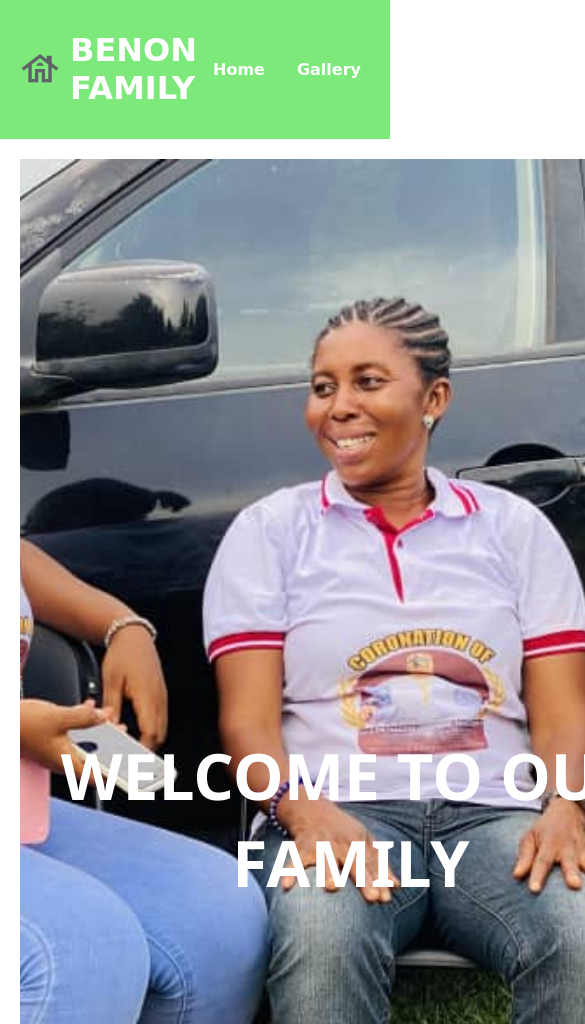
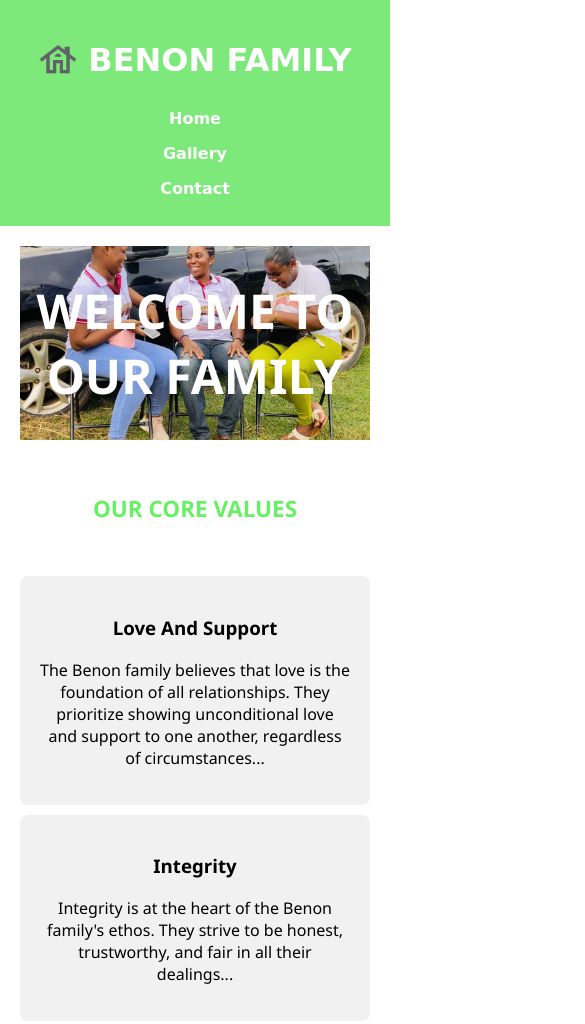
Before and after one commit to snr-roko/family-website, a plain HTML site: page index.html in a window 390 px wide. Shown: the top 1024 px of the page, 585 px wide, since content can reach past the window. Drawn offline with Linux system fonts and the light colour scheme.

Commit message:
Media Queries for phone screen sizes added to the styling to provide responsiveness

```diff
--- a/styles.css
+++ b/styles.css
@@ -21,7 +21,6 @@ header div {
   display: flex;
   align-items: center;
 }
-
 
 header img {
   height: 40px;
@@ -131,7 +130,6 @@ footer {
   padding: 10px;
   font-weight: 600;
   width: 100%;
-
 }
 
 /* Home Main Section Styles */
@@ -208,3 +206,55 @@ footer {
   margin-top: 1em;
   font-weight: 700;
 }
+
+/* Media Queries for Phone Styling */
+@media (max-width: 768px) {
+  header {
+    flex-direction: column;
+    padding: 20px 10px;
+  }
+
+  nav ul {
+    flex-direction: column;
+    align-items: center;
+  }
+
+  nav ul li {
+    margin: 0.5em 0;
+  }
+
+  .home-main {
+    grid-template-rows: auto;
+    grid-template-columns: 1fr;
+    gap: 10px;
+  }
+
+  #home-image-section,
+  #core-value,
+  #testimonial,
+  .core-value-detail,
+  .testimonial {
+    grid-column: 1 / -1;
+  }
+
+  #home-image-section {
+    font-size: 1.5em;
+  }
+
+  #core-value,
+  #testimonial {
+    font-size: 1.2em;
+  }
+
+  main {
+    padding: 10px;
+  }
+
+  form {
+    padding: 1em;
+  }
+
+  footer {
+    padding: 10px 20px;
+  }
+}
```
